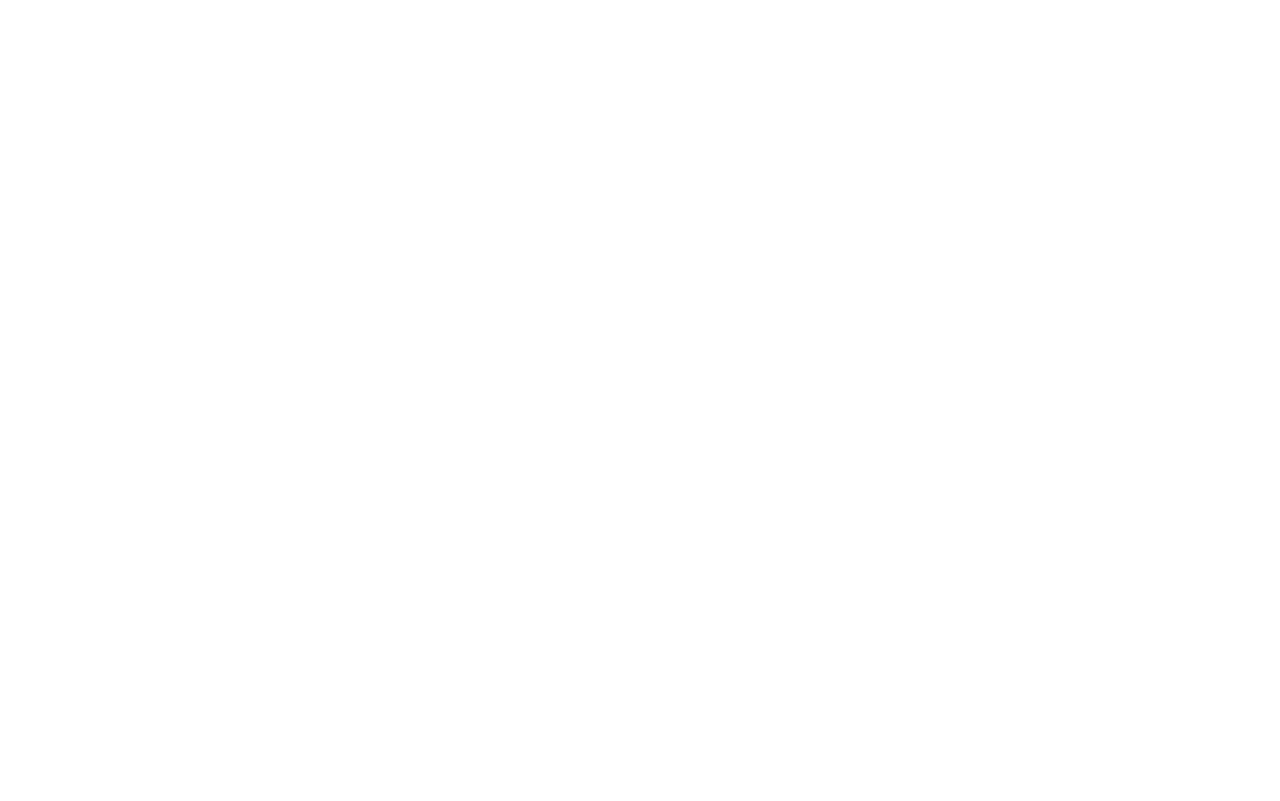
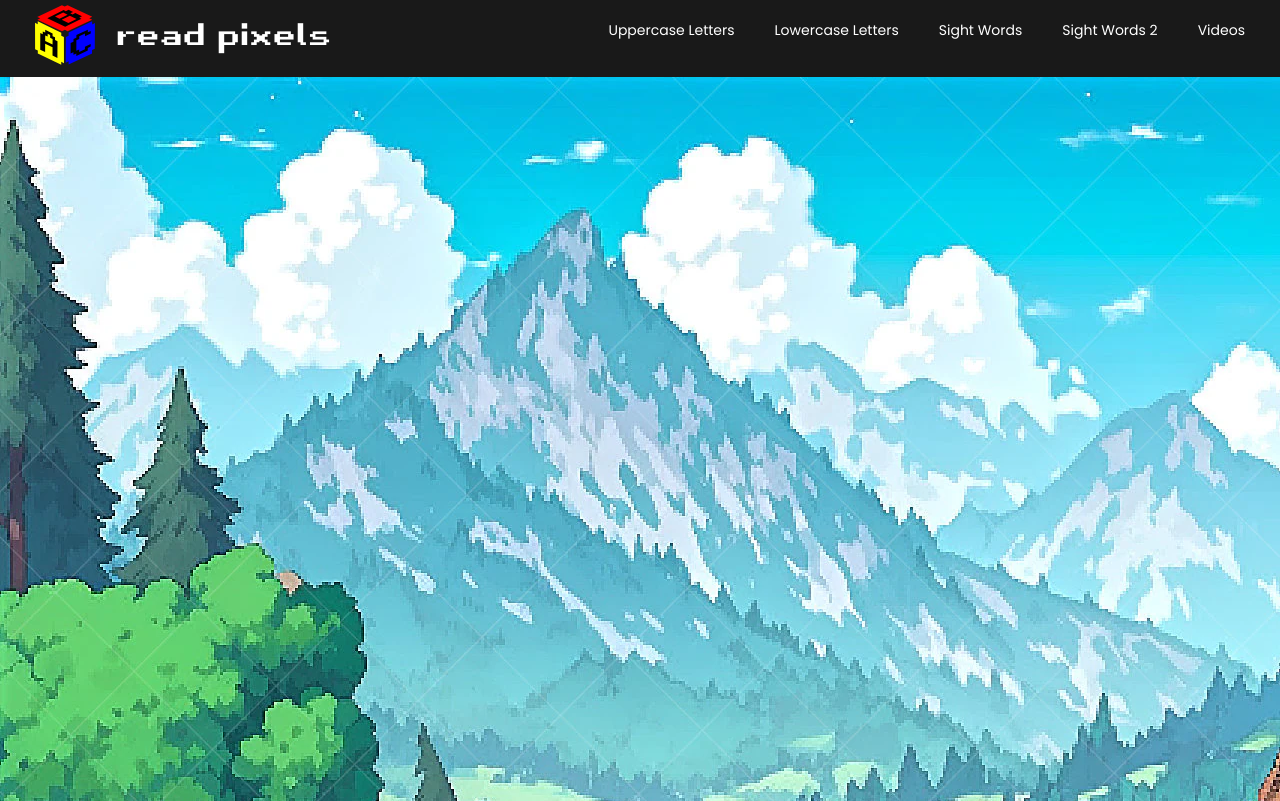
Before and after one commit to jacobuid/read-pixels, a React (Create React App) app: page / in a window 1280 px wide. Before the commit this address had no page. Built offline with nearby package versions, Linux system fonts and the light colour scheme.

Commit message:
another router commit 2

```diff
--- a/src/App.js
+++ b/src/App.js
@@ -1,6 +1,6 @@
 import logo from './utils/abc-logo.svg';
 import './App.css';
-import { Routes, Route, HashRouter } from 'react-router-dom';
+import { Routes, Route, Link } from 'react-router-dom';
 import Uppercase from './routes/Uppercase';
 import Lowercase from './routes/Lowercase';
 
@@ -25,36 +25,36 @@ function App() {
                 <div className="col-lg-8 clearfix">
                     <ul className="nav font-14 font-poppins clearfix margin-0 padding-0 pull-right-lg">
                         <li>
-                            <a
+                            <Link
                                 className="color-white color-white-hover padding-20"
-                                href="/uppercase"
+                                to="/uppercase"
                             >
                                 Uppercase Letters
-                            </a>
+                            </Link>
                         </li>
                         <li>
-                            <a
+                            <Link
                                 className="color-white color-white-hover padding-20"
-                                href="/lowercase"
+                                to="/lowercase"
                             >
                                 Lowercase Letters
-                            </a>
+                            </Link>
                         </li>
                         <li>
-                            <a
+                            <Link
                                 className="color-white color-white-hover padding-20"
-                                href="sight-words-1"
+                                to="/sight-words"
                             >
-                                Sight Words 1
-                            </a>
+                                Sight Words
+                            </Link>
                         </li>
                         <li>
-                            <a
+                            <Link
                                 className="color-white color-white-hover padding-20"
-                                href="sight-words-2"
+                                to="/sight-words-2"
                             >
                                 Sight Words 2
-                            </a>
+                            </Link>
                         </li>
                         <li>
                             <a
@@ -68,16 +68,10 @@ function App() {
                 </div>
             </header>
             <main id="main">
-                <HashRouter basename="/read-pixels">
-                    <Routes>
-                        <Route path="/uppercase" element={<Uppercase />} />{' '}
-                        {/* 👈 Renders at /#/app/ */}
-                        <Route path="/lowercase" element={<Lowercase />} />
-                    </Routes>
-                </HashRouter>
-
                 <Routes>
-                    <Route path="/uppercase" element={<Uppercase />} />
+                    <Route path="/uppercase" element={<Uppercase />} />{' '}
+                    {/* 👈 Renders at /#/app/ */}
+                    <Route path="/lowercase" element={<Lowercase />} />
                 </Routes>
             </main>
             <footer id="footer"></footer>
--- a/src/index.js
+++ b/src/index.js
@@ -7,7 +7,7 @@ import './king.min.css';
 
 const root = ReactDOM.createRoot(document.getElementById('root'));
 root.render(
-    <HashRouter>
+    <HashRouter basename="/">
         <App />
     </HashRouter>
 );
```
